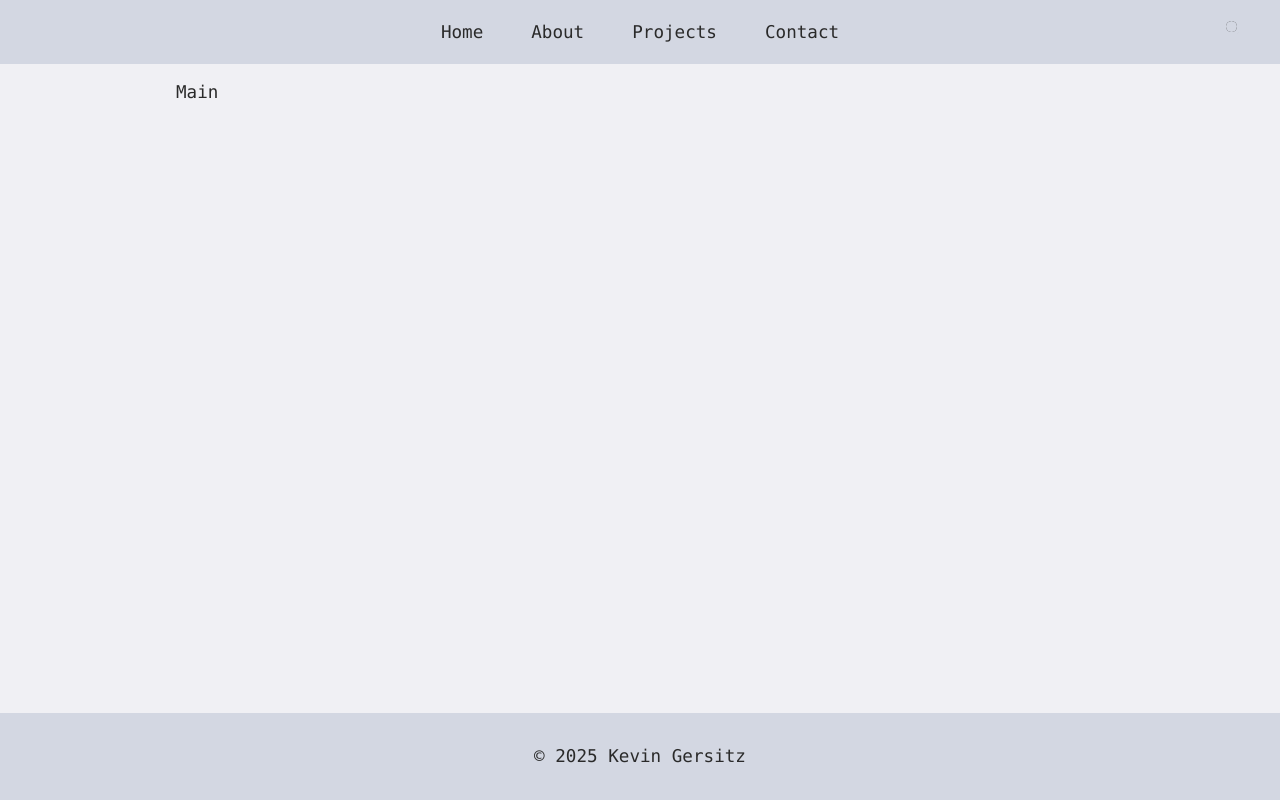
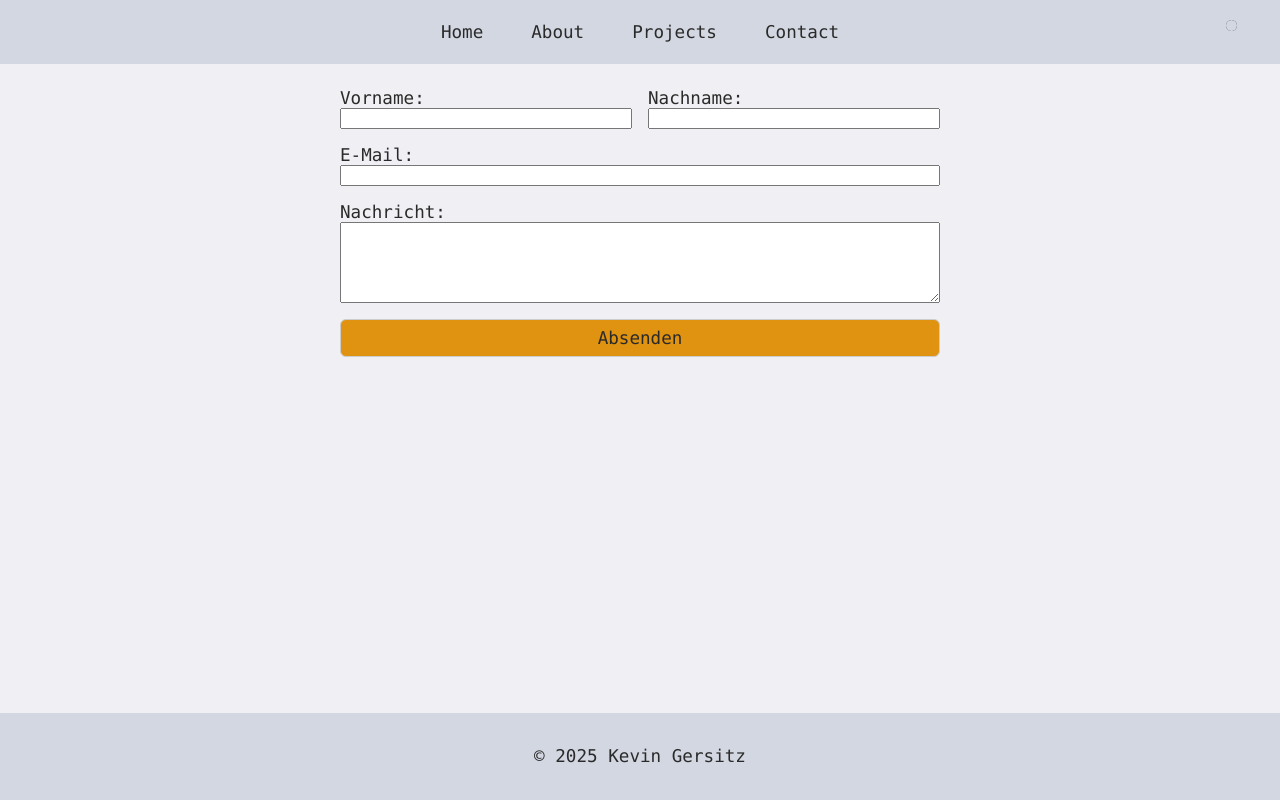
Before and after one commit to KevinGersitz/static-portfolio-website, a plain HTML site: page contact.html in a window 1280 px wide. Drawn offline with Linux system fonts and the light colour scheme.

Commit message:
add contact form

```diff
--- a/contact.html
+++ b/contact.html
@@ -141,7 +141,45 @@
 
     <main>
       <div class="container">
-        <p>Main</p>
+        <form
+          id="contactForm"
+          action="https://formspree.io/f/xjkroarw"
+          method="POST"
+        >
+          <div class="row">
+            <div class="field">
+              <label for="first_name">Vorname:</label>
+              <input type="text" id="first_name" name="Vorname" required />
+            </div>
+
+            <div class="field">
+              <label for="last_name">Nachname:</label>
+              <input type="text" id="last_name" name="Nachname" required />
+            </div>
+          </div>
+
+          <div class="field">
+            <label for="email">E-Mail:</label>
+            <input type="email" id="email" name="Email" required />
+          </div>
+
+          <div class="field">
+            <label for="message">Nachricht:</label>
+            <textarea
+              id="message"
+              name="Nachricht"
+              required
+              minlength="10"
+              rows="5"
+            ></textarea>
+          </div>
+
+          <input type="text" name="_gotcha" style="display: none" />
+
+          <button type="submit" id="submitBtn">Absenden</button>
+
+          <div id="formStatus" style="margin-top: 10px"></div>
+        </form>
       </div>
     </main>
 
@@ -150,6 +188,6 @@
         <p>© 2025 Kevin Gersitz</p>
       </div>
     </footer>
-    <script src="js/script.js"></script>
+    <script src="js/script.js" defer></script>
   </body>
 </html>
--- a/css/style.css
+++ b/css/style.css
@@ -110,6 +110,11 @@ main {
     flex: 1;
 }
 
+main .container {
+    padding: 1.5rem 1rem;
+}
+
+
 footer {
     background-color: var(--footer-bg);
     margin: 0;
@@ -129,6 +134,31 @@ a:hover {
 
 button {
     background-color: var(--button-color);
+    color: #2a2a2a;
+    border-radius: 6px;
+    padding: 8px;
+    font-size: 1em;
+    border: 1px solid #ccc;
+    cursor: pointer;
+}
+
+form {
+    display: flex;
+    flex-direction: column;
+    gap: 1rem;
+    max-width: 600px;
+    margin: 0 auto;
+}
+
+.field {
+    display: flex;
+    flex-direction: column;
+}
+
+.row {
+    display: flex;
+    flex-direction: column;
+    gap: 1rem;
 }
 
 .container {
@@ -185,6 +215,16 @@ button {
 
     }
 
+    .row {
+        flex-direction: row;
+    }
+
+    .row .field {
+        flex: 1;
+        display: flex;
+        flex-direction: column;
+    }
+
     .projects {
         flex-direction: row;
         flex-wrap: wrap;
--- a/js/script.js
+++ b/js/script.js
@@ -26,4 +26,47 @@ document.addEventListener("DOMContentLoaded", () => {
       nav.classList.toggle("open");
     });
   }
+
+  const form = document.getElementById("contactForm");
+  if (form) {
+    form.addEventListener("submit", async function (e) {
+      e.preventDefault();
+
+      const formData = new FormData(form);
+      const status = document.getElementById("formStatus");
+
+      status.style.color = "black";
+      status.innerHTML = "Nachricht wird gesendet...";
+
+      try {
+        const response = await fetch(form.action, {
+          method: "POST",
+          body: formData,
+          headers: { Accept: "application/json" },
+        });
+
+        if (response.ok) {
+          status.style.color = "green";
+          status.innerHTML =
+            "Vielen Dank! Ihre Nachricht wurde erfolgreich versendet.";
+          form.reset();
+        } else {
+          let errorText = "Ein Fehler ist aufgetreten.";
+          try {
+            const data = await response.json();
+            if (data.errors) {
+              errorText = data.errors.map((err) => err.emssage).join("<br>");
+            }
+          } catch (_) {}
+          status.style.color = "red";
+          status.innerHTML = errorText;
+        }
+      } catch (error) {
+        status.style.color = "red";
+        status.innerHTML =
+          "Verbindungsfehler - bitte versuchen Sie es später erneut.";
+      } finally {
+      }
+    });
+  }
 });
```
